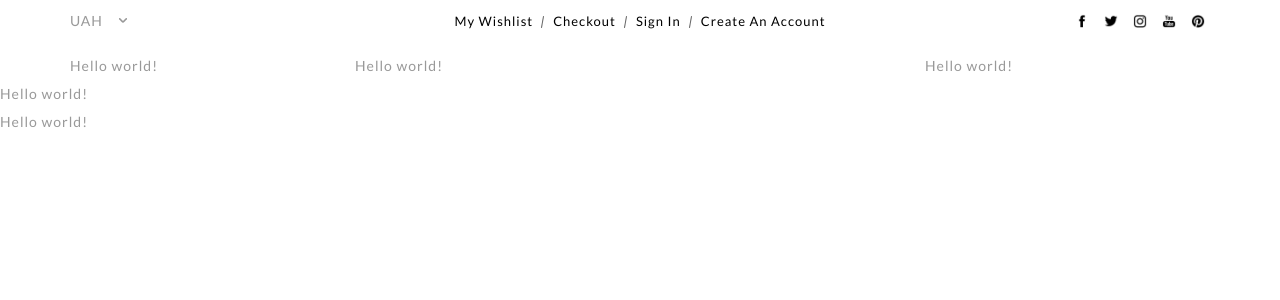
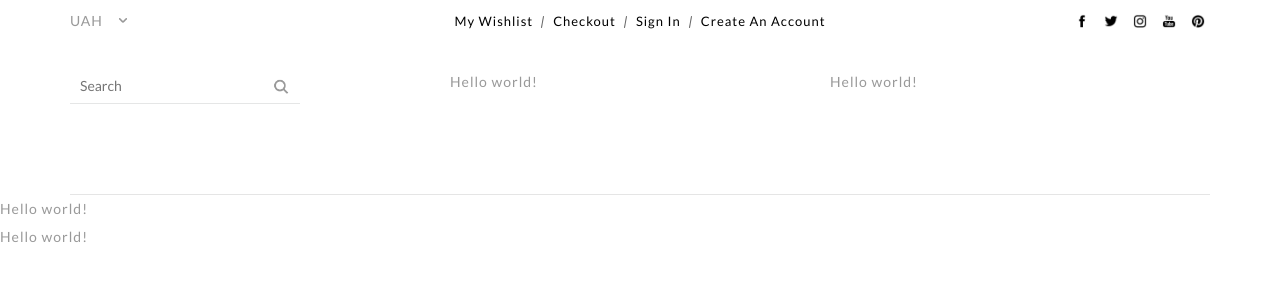
Before and after one commit to natali-gracia/shop-project, a React (Create React App) app: page / in a window 1280 px wide. Shown: the top 300 px of the page. Built offline with nearby package versions, Linux system fonts and the light colour scheme.

Commit message:
Created SearchForm component in Header-top

```diff
--- a/src/App/Header/Header.js
+++ b/src/App/Header/Header.js
@@ -2,7 +2,9 @@ import React from 'react'
 
 import './header.css'
 
-import CurrencySelect from "./CurrencySelect/CurrencySelect";
+import CurrencySelect from "./CurrencySelect/CurrencySelect"
+import SocialLinks from './SocialLinks/SocialLinks'
+import SearchForm from './SearchForm/SearchForm'
 
 const Header = () => {
     return (
@@ -14,26 +16,22 @@ const Header = () => {
                     </div>
                     <div className="col-lg-6">
                         <ul className="customer-links">
-                            <li><a href="">My Wishlist</a></li>
-                            <li><a href="">Checkout</a></li>
-                            <li><a href="">Sign In</a></li>
-                            <li><a href="">Create an account</a></li>
+                            <li><a href="/">My Wishlist</a></li>
+                            <li><a href="/">Checkout</a></li>
+                            <li><a href="/">Sign In</a></li>
+                            <li><a href="/">Create an account</a></li>
                         </ul>
                     </div>
                     <div className="col-lg-3">
-                        <ul className="social-links">
-                            <li><a href="" className='fb-icon'></a></li>
-                            <li><a href="" className='twitter-icon'></a></li>
-                            <li><a href="" className='insta-icon'></a></li>
-                            <li><a href="" className='youtube-icon'></a></li>
-                            <li><a href="" className='pinterest-icon'></a></li>
-                        </ul>
+                        <SocialLinks/>
                     </div>
                 </div>
                 <div className="header-inner wrap">
-                    <div className="col-lg-3">Hello world!</div>
-                    <div className="col-lg-6">Hello world!</div>
-                    <div className="col-lg-3">Hello world!</div>
+                    <div className="col-lg-4">
+                        <SearchForm/>
+                    </div>
+                    <div className="col-lg-4">Hello world!</div>
+                    <div className="col-lg-4">Hello world!</div>
                 </div>
             </div>
         </header>
--- /dev/null
+++ b/src/App/Header/SearchForm/SearchForm.js
@@ -0,0 +1,29 @@
+import React, { Component } from 'react'
+
+import './searchform.css'
+
+class SearchForm extends Component {
+
+    state = {
+        value: ''
+    }
+
+    handleChange = (event) => {
+        this.setState({value: event.target.value})
+    }
+
+    render() {
+        return (
+            <div>
+                <form action='' method='' className='search-form'>
+                    <input type="text" className='search-input-field' placeholder='Search' value={this.state.value} onChange={this.handleChange} autoComplete="off"/>
+                    <span className='search-input-btn'>
+                        <input type="submit" value='Search' className='btn'/>
+                    </span>
+                </form>
+            </div>
+        )
+    }
+}
+
+export default SearchForm
--- /dev/null
+++ b/src/App/Header/SearchForm/searchform.css
@@ -0,0 +1,47 @@
+.search-form {
+    display: inline-block;
+    position: relative;
+}
+.search-input-field {
+    min-width: 230px;
+    border-bottom: 1px solid #e5e6e6;
+    border-left: none;
+    border-right: none;
+    border-top: none;
+    transition: all 0.3s ease-in-out 0s;
+}
+.search-form input:focus, .search-form input:focus::-webkit-input-placeholder, .search-form input:focus::-moz-placeholder, .search-form input:focus:-ms-input-placeholder {
+	color: #999;
+}
+.search-input-field:focus {
+    min-width: 320px;
+}
+.search-input-btn {
+    display: block;
+    position: absolute;
+    right: 0;
+    top: 0;
+    width: 50px
+}
+.search-input-btn input {
+    border: none;
+    font-size: 0;
+    background: none;
+    width: 50px;
+    cursor: pointer;
+}
+.search-input-btn>.btn {
+    position: relative;
+    z-index: 10;
+}
+.search-input-btn::after {
+    background-image: url('/images/magnifying-glass-new.png');
+    background-size: 100%;
+    width: 18px;
+    height: 18px;
+    content: '';
+    display: block;
+    position: absolute;
+    top: 10px;
+    right: 10px;
+}
--- /dev/null
+++ b/src/App/Header/SocialLinks/SocialLinks.js
@@ -0,0 +1,19 @@
+import React from 'react'
+
+import './sociallinks.css'
+
+const SocialLinks = () => {
+    return (
+        <div>
+            <ul className="social-links">
+                <li><a href="/" className='fb-icon'></a></li>
+                <li><a href="/" className='twitter-icon'></a></li>
+                <li><a href="/" className='insta-icon'></a></li>
+                <li><a href="/" className='youtube-icon'></a></li>
+                <li><a href="/" className='pinterest-icon'></a></li>
+            </ul>
+        </div>
+    )
+}
+
+export default SocialLinks
--- /dev/null
+++ b/src/App/Header/SocialLinks/sociallinks.css
@@ -0,0 +1,47 @@
+.social-links {
+    text-align: right;
+    height: 42.8px;
+}
+.social-links > li {
+    display: inline-block;
+    margin-right: 5px;
+}
+.social-links > li a {
+    display: block;
+    position: relative;
+    width: 24px;
+    height: 42.8px;
+}
+.social-links > li:last-child {
+    margin-right: 0;
+}
+.fb-icon::before, .twitter-icon::before, .insta-icon::before, .youtube-icon::before, .pinterest-icon::before {
+    background: no-repeat 0 0;
+    background-size: 100%;
+    content: '';
+    width: 14px;
+    height: 14px;
+    display: block;
+    position: absolute;
+    left: 5px;
+    top: 50%;
+    transform: translateY(-50%);
+}
+.fb-icon::before {
+    background-image: url('/images/social-icons/fb-icon.png');
+}
+.twitter-icon::before {
+    background-image: url('/images/social-icons/twitter-icon.png');
+}
+.insta-icon::before {
+    background-image: url('/images/social-icons/insta-icon.png');
+}
+.youtube-icon::before {
+    background-image: url('/images/social-icons/youtube-icon.png');
+}
+.pinterest-icon::before {
+    background-image: url('/images/social-icons/pinterest-icon.png');
+}
+.fb-icon:hover::before, .twitter-icon:hover::before, .insta-icon:hover::before, .youtube-icon:hover::before, .pinterest-icon:hover::before {
+    background-position: 0 bottom;
+}
--- a/src/App/Header/header.css
+++ b/src/App/Header/header.css
@@ -31,49 +31,7 @@
 .customer-links li a:hover {
     color: #999;
 }
-.social-links {
-    text-align: right;
+.header-inner {
+    padding: 25px 0 90px;
+    border-bottom: 1px solid #e5e5e5;
 }
-.social-links > li {
-    display: inline-block;
-    margin-right: 5px;
-}
-.social-links > li a {
-    display: block;
-    position: relative;
-    width: 24px;
-    height: 42.8px;
-}
-.social-links > li:last-child {
-    margin-right: 0;
-}
-.fb-icon::before, .twitter-icon::before, .insta-icon::before, .youtube-icon::before, .pinterest-icon::before {
-    background: no-repeat 0 0;
-    background-size: 100%;
-    content: '';
-    width: 14px;
-    height: 14px;
-    display: block;
-    position: absolute;
-    left: 5px;
-    top: 50%;
-    transform: translateY(-50%);
-}
-.fb-icon::before {
-    background-image: url('/images/social-icons/fb-icon.png');
-}
-.twitter-icon::before {
-    background-image: url('/images/social-icons/twitter-icon.png');
-}
-.insta-icon::before {
-    background-image: url('/images/social-icons/insta-icon.png');
-}
-.youtube-icon::before {
-    background-image: url('/images/social-icons/youtube-icon.png');
-}
-.pinterest-icon::before {
-    background-image: url('/images/social-icons/pinterest-icon.png');
-}
-.fb-icon:hover::before, .twitter-icon:hover::before, .insta-icon:hover::before, .youtube-icon:hover::before, .pinterest-icon:hover::before {
-    background-position: 0 bottom;
-}
--- a/src/common/style/base.css
+++ b/src/common/style/base.css
@@ -23,6 +23,12 @@ body {
 }
 .col-lg-3 {
 	width: 25%;
+}
+.col-lg-3 {
+	width: 25%;
+}
+.col-lg-4 {
+	width: 33.333%;
 }
 .col-lg-6 {
 	width: 50%;
@@ -50,6 +56,19 @@ a {
     -o-transition: all 0.5s;
     transition: all 0.5s;
 }
+button, input, select, textarea {
+    font-family: inherit;
+    font-size: inherit;
+	line-height: inherit;
+}
+input:focus, button:focus {
+	outline: none;
+}
+input[type="text"] {
+	padding: 5px 10px;
+    line-height: 1.35;
+    height: 36px;
+}
 @media(min-width: 768px) {
 	.container {
 		width: 720px;
```
Also changed, not shown: public/images/magnifying-glass-new.png (added), public/images/magnifying-glass.png (added).
